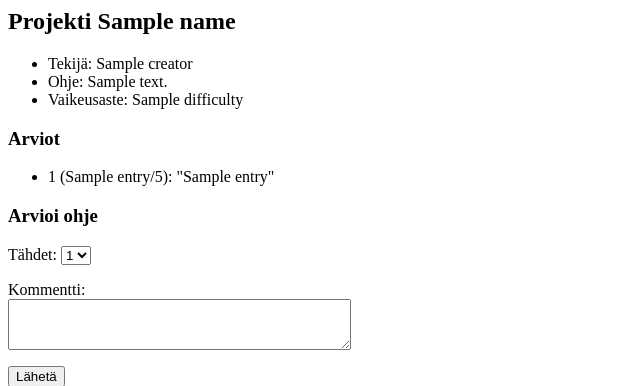
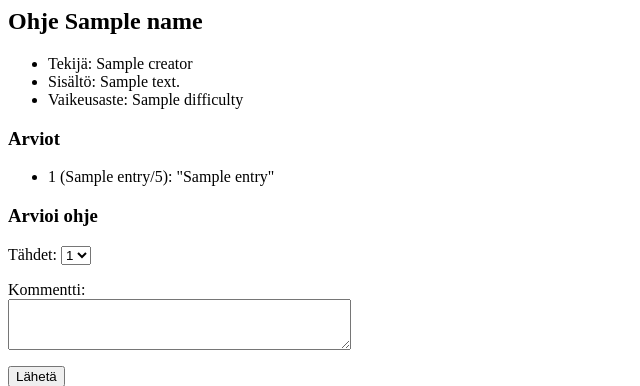
Before and after one commit to annica-henriette/Kasityosovellus, a Flask app: template templates/instructions.html in a window 1280 px wide. Shown: the top 386 px of the page, without its empty margins (0-640 px from the left). Run offline with Flask 3, Linux system fonts and the light colour scheme; the visitor is signed in with stand-in values (Sample User, id 1); the template is opened without the code that fills it: most values are stand-ins (such as "Sample title", 1, 10 or a date in 2020).

Commit message:
minor modifications to code

```diff
--- a/templates/instructions.html
+++ b/templates/instructions.html
@@ -1,8 +1,8 @@
-<h2>Projekti {{ name }}</h2>
+<h2>Ohje {{ name }}</h2>
 
 <ul>
 <li> Tekijä: {{ creator }}
-<li> Ohje: {{ content }}
+<li> Sisältö: {{ content }}
 <li> Vaikeusaste: {{ difficulty }}
 </ul>
 
```
